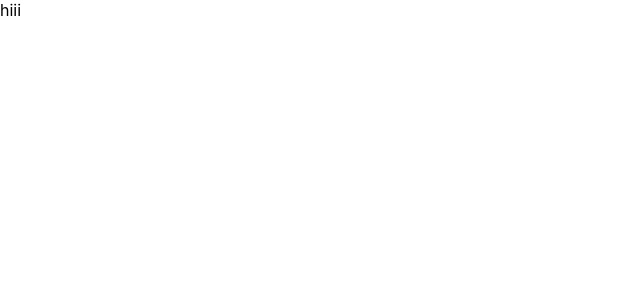
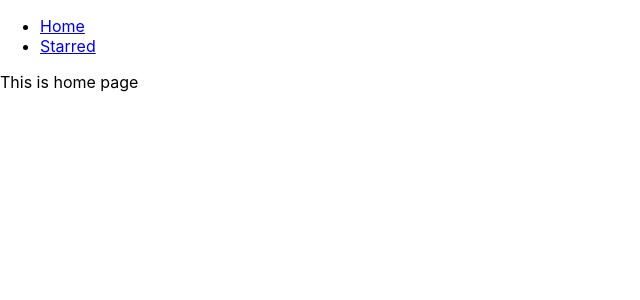
Before and after one commit to Rishabh062/box-office-app, a React (Create React App) app: page / in a window 1280 px wide. Shown: the top 300 px of the page, without its empty margins (0-640 px from the left). Built offline with nearby package versions, Linux system fonts and the light colour scheme.

Commit message:
Added nav bar

```diff
--- a/package.json
+++ b/package.json
@@ -8,6 +8,8 @@
     "@testing-library/user-event": "^13.5.0",
     "react": "^17.0.2",
     "react-dom": "^17.0.2",
+    "react-router": "^6.2.1",
+    "react-router-dom": "^6.2.1",
     "react-scripts": "5.0.0",
     "web-vitals": "^2.1.3"
   },
--- a/src/App.js
+++ /dev/null
@@ -1,10 +0,0 @@
-import React from 'react';
-function App() {
-  return (
-    <div className="App">
-      hiii
-    </div>
-  );
-}
-
-export default App;
--- /dev/null
+++ b/src/App.jsx
@@ -0,0 +1,21 @@
+import React from 'react';
+import Navs from './components/Navs.jsx';
+import {Route, Routes } from 'react-router-dom';
+import Home from './pages/Home.jsx';
+import Starred from './pages/Starred.jsx';
+function App() {
+  return (
+    <div>
+      <Navs />
+    <Routes>
+      <Route index element={<Home/> }/>
+      <Route exact path="starred" element={<Starred/>}/>
+      <Route/>
+    </Routes>
+    </div>
+  );
+}
+
+
+
+export default App;
--- /dev/null
+++ b/src/components/Navs.jsx
@@ -0,0 +1,22 @@
+import React from 'react'
+import {Link} from 'react-router-dom';
+
+const LINKS=[
+    {to:'/', text:'Home'},
+    {to:'/starred', text:'Starred'},
+]
+
+const Navs = () => {
+    return (
+        <div>
+         <ul>
+             {
+             LINKS.map(item => <li key={item.to}><Link to={item.to}>{item.text}</Link></li>)
+             }
+
+        </ul>
+        </div>
+    );
+};
+
+export default Navs
--- a/src/index.js
+++ b/src/index.jsx
@@ -1,11 +1,15 @@
 import React from 'react';
 import ReactDOM from 'react-dom';
 import './index.css';
-import App from './App';
+import { BrowserRouter} from 'react-router-dom';
+import App from './App.jsx';
 import reportWebVitals from './reportWebVitals';
 
 ReactDOM.render(
-    <App />,
+  <BrowserRouter>
+  <App />
+  </BrowserRouter>,
+
   document.getElementById('root')
 );
 
--- /dev/null
+++ b/src/pages/Home.jsx
@@ -0,0 +1,11 @@
+import React from 'react'
+
+const Home = () => {
+    return (
+        <div>
+            This is home page
+        </div>
+    )
+}
+
+export default Home
--- /dev/null
+++ b/src/pages/Starred.jsx
@@ -0,0 +1,11 @@
+import React from 'react'
+
+const Starred = () => {
+    return (
+        <div>
+            This is starred page
+        </div>
+    )
+}
+
+export default Starred
```
Also changed, not shown: src/reportWebVitals.jsx (renamed from src/reportWebVitals.js), 1 other file (tests, documents, lock files or other folders).
